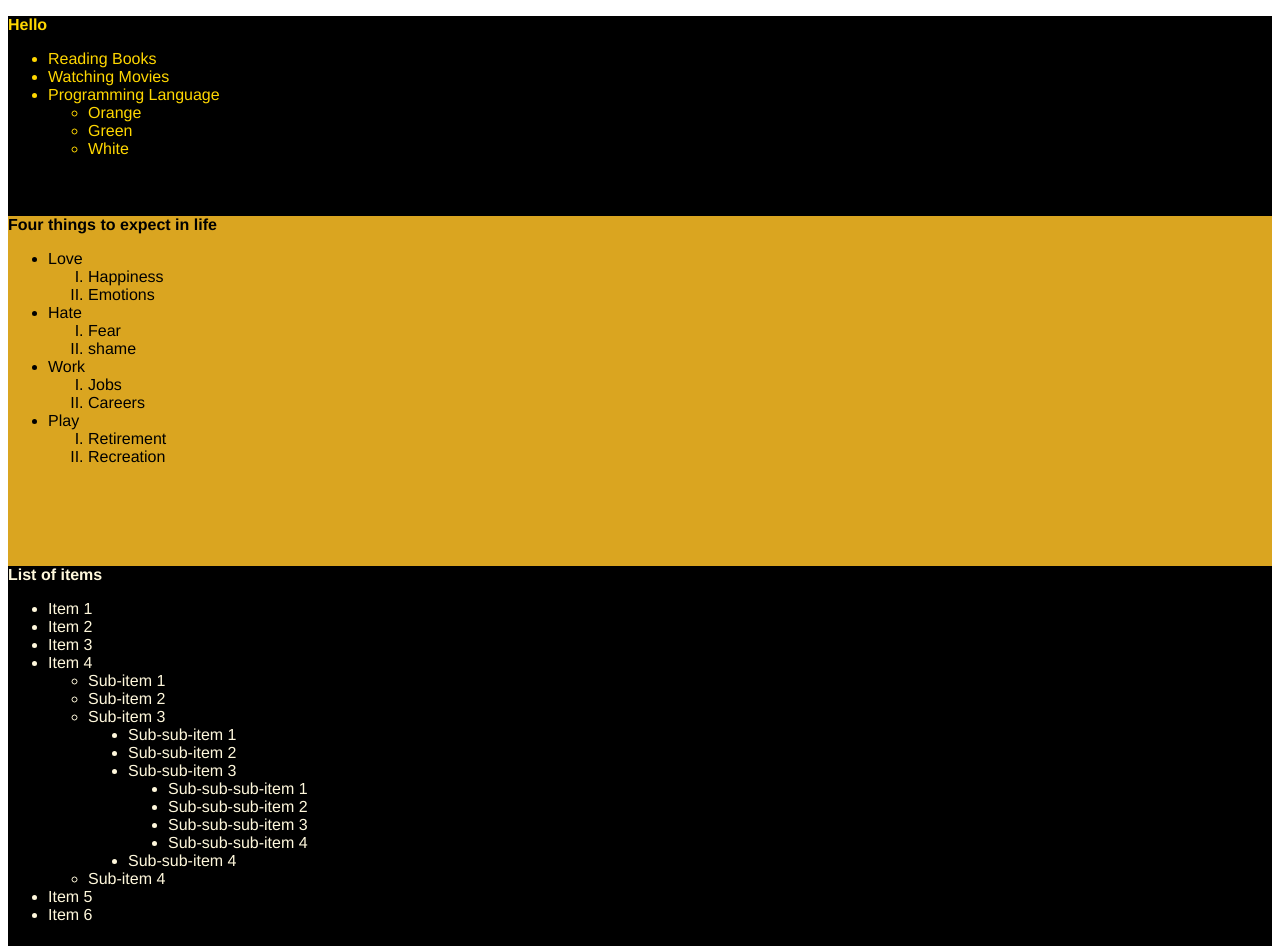
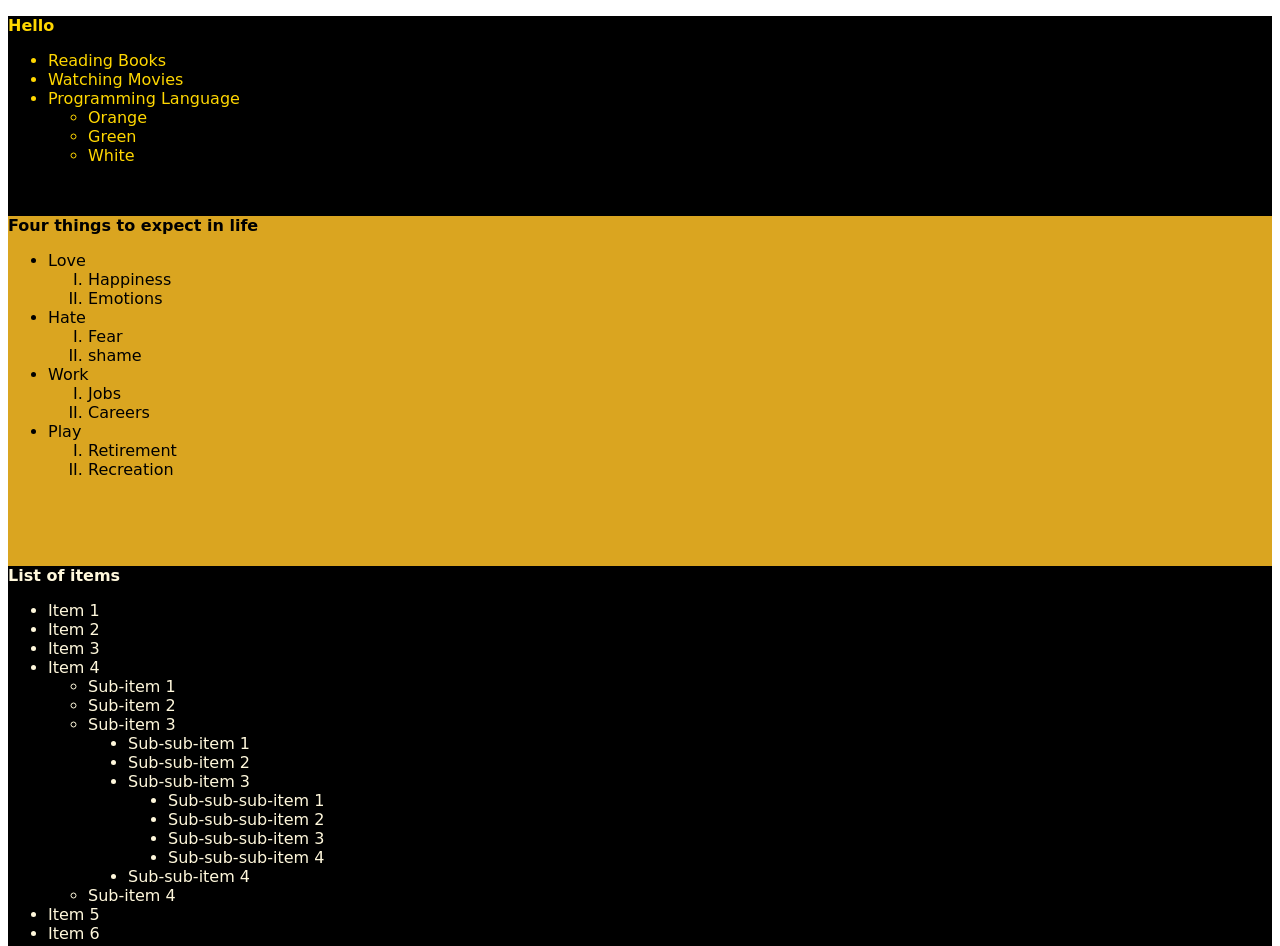
Before and after one commit to samueljunior123/Assign3, a plain HTML site: page index.html in a window 1280 px wide. Shown: the top 946 px of the page. Drawn offline with Linux system fonts and the light colour scheme.

Commit message:
Update index.html

```diff
--- a/index.html
+++ b/index.html
@@ -6,7 +6,7 @@
     <meta name="viewport" content="width=device-width, initial-scale=1.0">
     <title> Art 277 Assignment #3, Student Name: Lumiere Samuel Kpavouvou, ID#:6233 </title>
 </head>
-<body style="font-family: 'Franklin Gothic Medium', 'Arial Narrow', Arial, sans-serif"> <!-- this the body of the work which the visible part of our web page,
+<body style="font-family: cursive"> <!-- this the body of the work which the visible part of our web page,
     and I would like to use the cursive font family-->
     <div style="background-color: black; height: 200px; width: auto; text-align: justify; color: gold; "> <!--Here is div wich is used to group element in a
     in one group. it just like a parent and it represents all the elements in it, you can style it any how you want it-->
```
